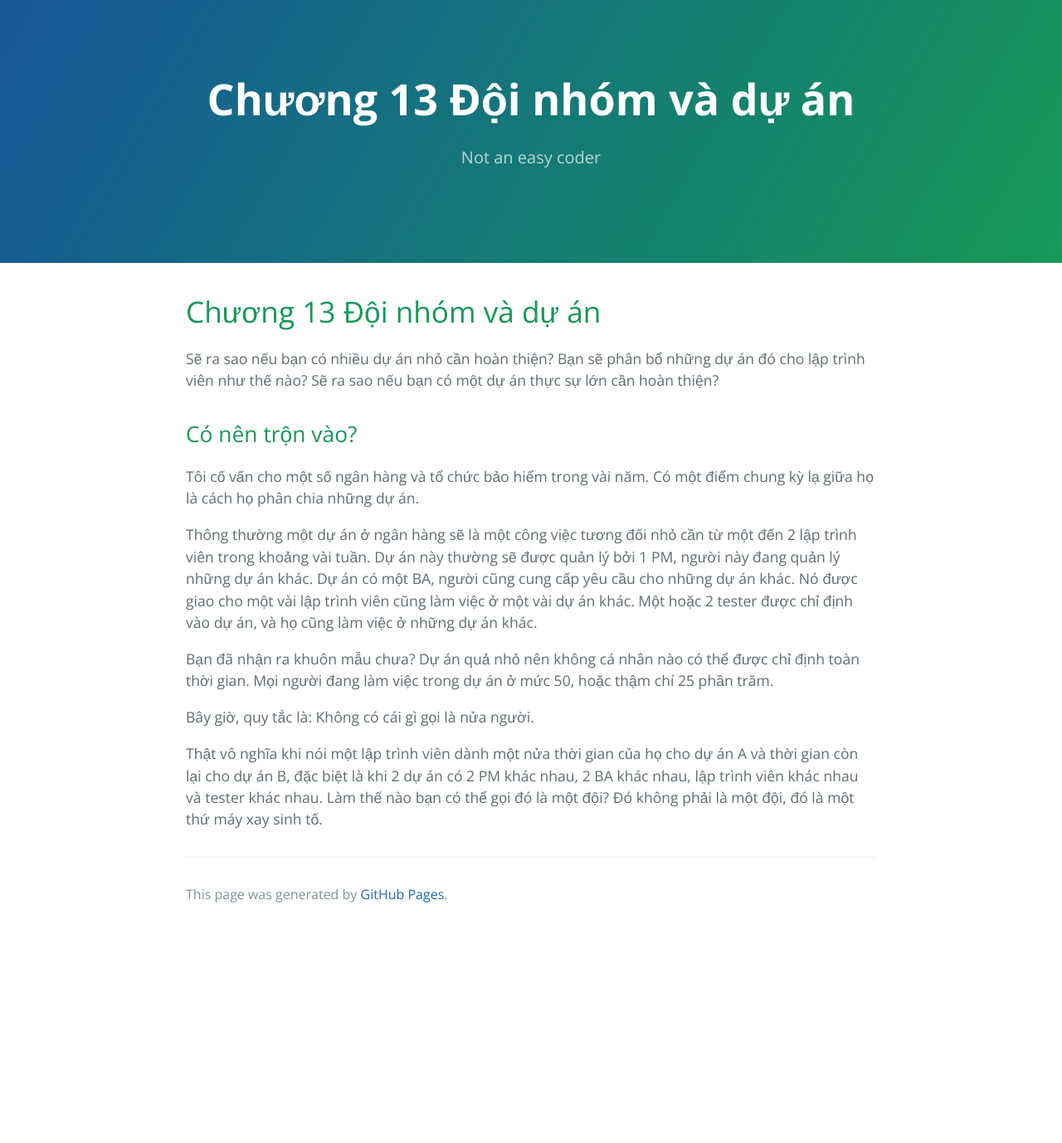
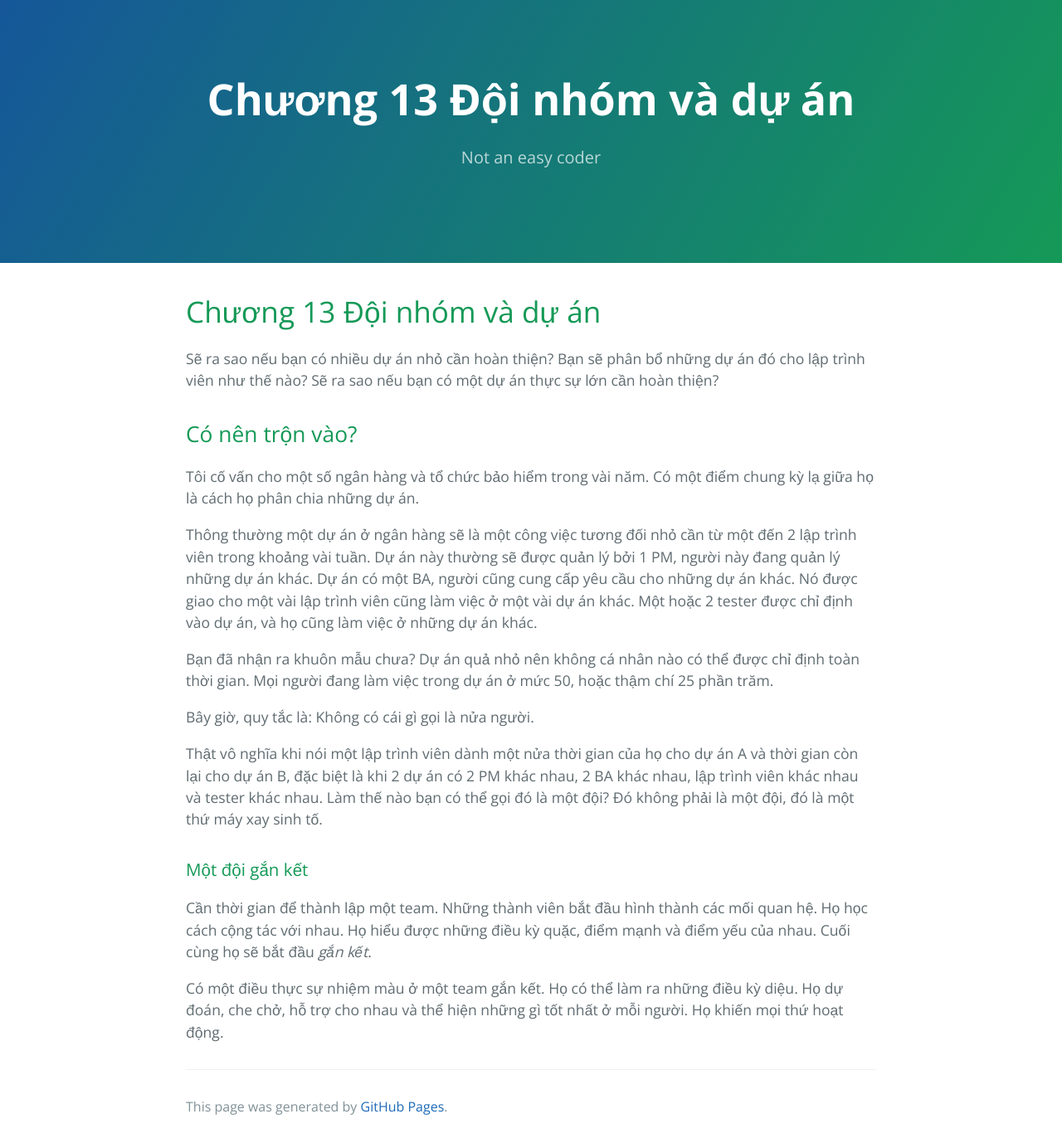
Before and after one commit to HaiBV/haibv.github.io, a Jekyll site: the page built from clean-coder/chapter-13-teams-and-projects.md, in a window 1280 px wide. Shown: the whole page at 83% size. Built offline with Jekyll 4.4.1, drawn with Linux system fonts in a browser that asks for light colours; our own code applies the rules of GitHub Pages for plain Markdown files; before the commit the page ends 1122 px from its top, so only the background shows below that.

Commit message:
Update The Clean Coder - Chapter 13 Teams and Projects

```diff
--- a/clean-coder/chapter-13-teams-and-projects.md
+++ b/clean-coder/chapter-13-teams-and-projects.md
@@ -17,3 +17,9 @@ Bạn đã nhận ra khuôn mẫu chưa? Dự án quả nhỏ nên không cá nh
 Bây giờ, quy tắc là: Không có cái gì gọi là nửa người.
 
 Thật vô nghĩa khi nói một lập trình viên dành một nửa thời gian của họ cho dự án A và thời gian còn lại cho dự án B, đặc biệt là khi 2 dự án có 2 PM khác nhau, 2 BA khác nhau, lập trình viên khác nhau và tester khác nhau. Làm thế nào bạn có thể gọi đó là một đội? Đó không phải là một đội, đó là một thứ máy xay sinh tố.
+
+### Một đội gắn kết
+
+Cần thời gian để thành lập một team. Những thành viên bắt đầu hình thành các mối quan hệ. Họ học cách cộng tác với nhau. Họ hiểu được những điều kỳ quặc, điểm mạnh và điểm yếu của nhau. Cuối cùng họ sẽ bắt đầu _gắn kết_.
+
+Có một điều thực sự nhiệm màu ở một team gắn kết. Họ có thể làm ra những điều kỳ diệu. Họ dự đoán, che chở, hỗ trợ cho nhau và thể hiện những gì tốt nhất ở mỗi người. Họ khiến mọi thứ hoạt động.
```
